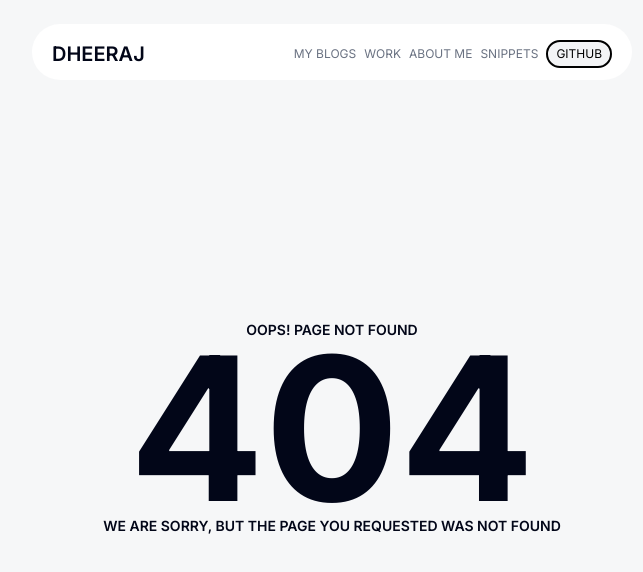
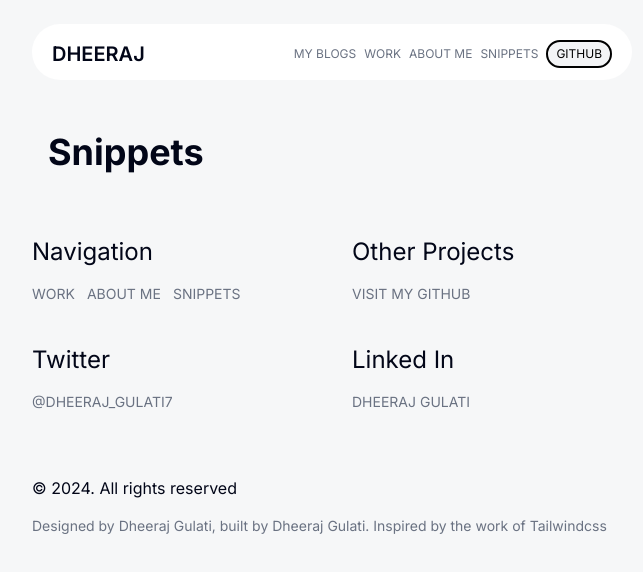
Before and after one commit to dheeraj0007/dheerajgulati, a Next.js app: page /snippets in a window 1280 px wide. Before the commit this address had no page. Shown: the top 572 px of the page, without its empty margins (308-951 px from the left). Built offline with nearby package versions, Linux system fonts and the light colour scheme.

Commit message:
footer with snippets page

```diff
--- /dev/null
+++ b/app/components/common/Footer.tsx
@@ -0,0 +1,55 @@
+import Link from "next/link";
+import React from "react";
+
+function Footer() {
+  return (
+    <>
+      <div className="w-full max-w-[600px] mx-auto my-16 grid grid-cols-1 sm:grid-cols-2 gap-10 ">
+        <div>
+          <h1 className="mb-4 text-2xl">Navigation</h1>
+          <div className="text-gray-500 uppercase flex space-x-3 text-sm">
+            <Link href={"/#work"}>work</Link>
+            <Link href={"/#faq"}>About me</Link>
+            <Link href={"/snippets"}>Snippets</Link>
+          </div>
+        </div>
+        <div>
+          <h1 className="mb-4 text-2xl">Other Projects</h1>
+          <div className="text-gray-500 uppercase flex space-x-3 text-sm">
+            <Link href={"https://github.com/dheeraj0007"} target="_blank">
+              Visit my github
+            </Link>
+          </div>
+        </div>
+        <div>
+          <h1 className="mb-4 text-2xl">Twitter</h1>
+          <div className="text-gray-500 uppercase flex space-x-3 text-sm">
+            <Link href={"https://x.com/dheeraj_gulati7"} target="_blank">
+              @dheeraj_gulati7
+            </Link>
+          </div>
+        </div>
+        <div>
+          <h1 className="mb-4 text-2xl">Linked In</h1>
+          <div className="text-gray-500 uppercase flex space-x-3 text-sm">
+            <Link
+              href={"https://linkedin.com/in/dheerajgulati"}
+              target="_blank"
+            >
+              Dheeraj gulati
+            </Link>
+          </div>
+        </div>
+      </div>
+      <div className="w-full max-w-[600px] mx-auto my-16">
+        <p>© 2024. All rights reserved</p>
+        <p className="text-sm mt-4 text-gray-500">
+          Designed by Dheeraj Gulati, built by Dheeraj Gulati. Inspired by the
+          work of Tailwindcss
+        </p>
+      </div>
+    </>
+  );
+}
+
+export default Footer;
--- /dev/null
+++ b/app/components/home/Articles.tsx
@@ -0,0 +1,26 @@
+import Link from "next/link";
+import React from "react";
+
+const Articles = () => {
+  return (
+    <div className="my-16 bg-black rounded-4xl tracking-tighter flex flex-col justify-center items-center w-full h-72 text-center">
+      <h1 className="text-4xl text-white ">Liked My work?</h1>
+      <p className="text-3xl tracking-tight text-gray-200">
+        Please read my tech articles too..
+      </p>
+      <p className="text-gray-200 tracking-tighter w-2/3 mx-auto mt-5">
+        I write articles on various topics like web development, programming,
+        and tech. I share my knowledge and experience with the community.
+      </p>
+      <Link
+        href={"/blogs"}
+        className="bg-white py-2 px-3 rounded-full mt-5 text-gray-700"
+        target="_blank"
+      >
+        Read Articles
+      </Link>
+    </div>
+  );
+};
+
+export default Articles;
--- a/app/components/home/Work.tsx
+++ b/app/components/home/Work.tsx
@@ -65,6 +65,7 @@ function Projects() {
                 width={220}
                 height={220}
                 alt={project.title}
+                className="mx-auto"
               />
               <div>
                 <h1 className="uppercase mb-3">Tech Stack:</h1>
--- /dev/null
+++ b/app/components/snippets/header.tsx
@@ -0,0 +1,11 @@
+import React from "react";
+
+const Header = () => {
+  return (
+    <div>
+      <h1 className="font-bold text-2xl md:text-4xl">Snippets</h1>
+    </div>
+  );
+};
+
+export default Header;
--- a/app/layout.tsx
+++ b/app/layout.tsx
@@ -2,6 +2,7 @@ import type { Metadata } from "next";
 import "./globals.css";
 import { Inter } from "next/font/google";
 import Navbar from "./components/common/Navbar";
+import Footer from "./components/common/Footer";
 
 const inter = Inter({
   subsets: ["latin"],
@@ -24,6 +25,9 @@ export default function RootLayout({
           <Navbar />
         </div>
         {children}
+        <div className="mx-4">
+          <Footer />
+        </div>
       </body>
     </html>
   );
--- a/app/page.tsx
+++ b/app/page.tsx
@@ -2,6 +2,7 @@ import Header from "./components/home/Header";
 import Link from "next/link";
 import Skills from "./components/home/Skills";
 import Projects from "./components/home/Work";
+import Articles from "./components/home/Articles";
 
 export default function Home() {
   return (
@@ -10,7 +11,10 @@ export default function Home() {
       <div className="mx-4">
         <Header />
       </div>
-      <div className="mt-5 p-3 text-gray-600 grid grid-cols-1 md:grid-cols-2 gap-2 mx-4">
+      <div
+        className="mt-5 p-3 text-gray-600 grid grid-cols-1 md:grid-cols-2 gap-2 mx-4"
+        id="faq"
+      >
         <p>
           I am a full-stack developer. I have a passion for developing and
           designing websites and applications. I have experience in developing
@@ -37,8 +41,11 @@ export default function Home() {
       <div className="mx-4">
         <Skills />
       </div>
+      <div className="mx-4" id="work">
+        <Projects />
+      </div>
       <div className="mx-4">
-        <Projects />
+        <Articles />
       </div>
     </div>
   );
--- /dev/null
+++ b/app/snippets/layout.tsx
@@ -0,0 +1,14 @@
+import { Metadata } from "next";
+
+export const metadata: Metadata = {
+  title: "Snippets | Dheeraj Gulati",
+  description: "Dheeraj Gulati's Portfolio",
+};
+
+export default function RootLayout({
+  children,
+}: Readonly<{
+  children: React.ReactNode;
+}>) {
+  return <>{children}</>;
+}
--- /dev/null
+++ b/app/snippets/page.tsx
@@ -0,0 +1,13 @@
+import Header from "../components/snippets/header";
+
+const Snippets = () => {
+  return (
+    <div className="w-full max-w-[600px] mx-auto mt-16">
+      <div className="mx-4">
+        <Header />
+      </div>
+    </div>
+  );
+};
+
+export default Snippets;
```
